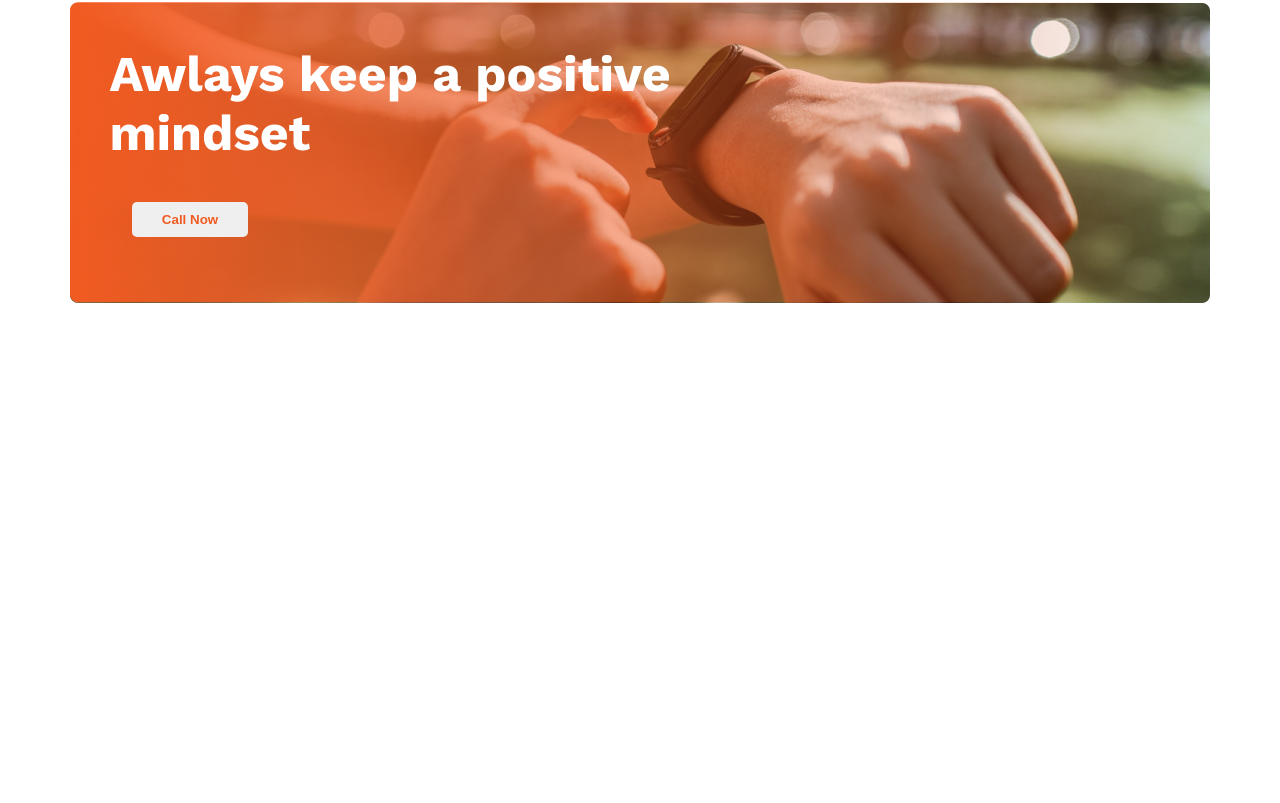
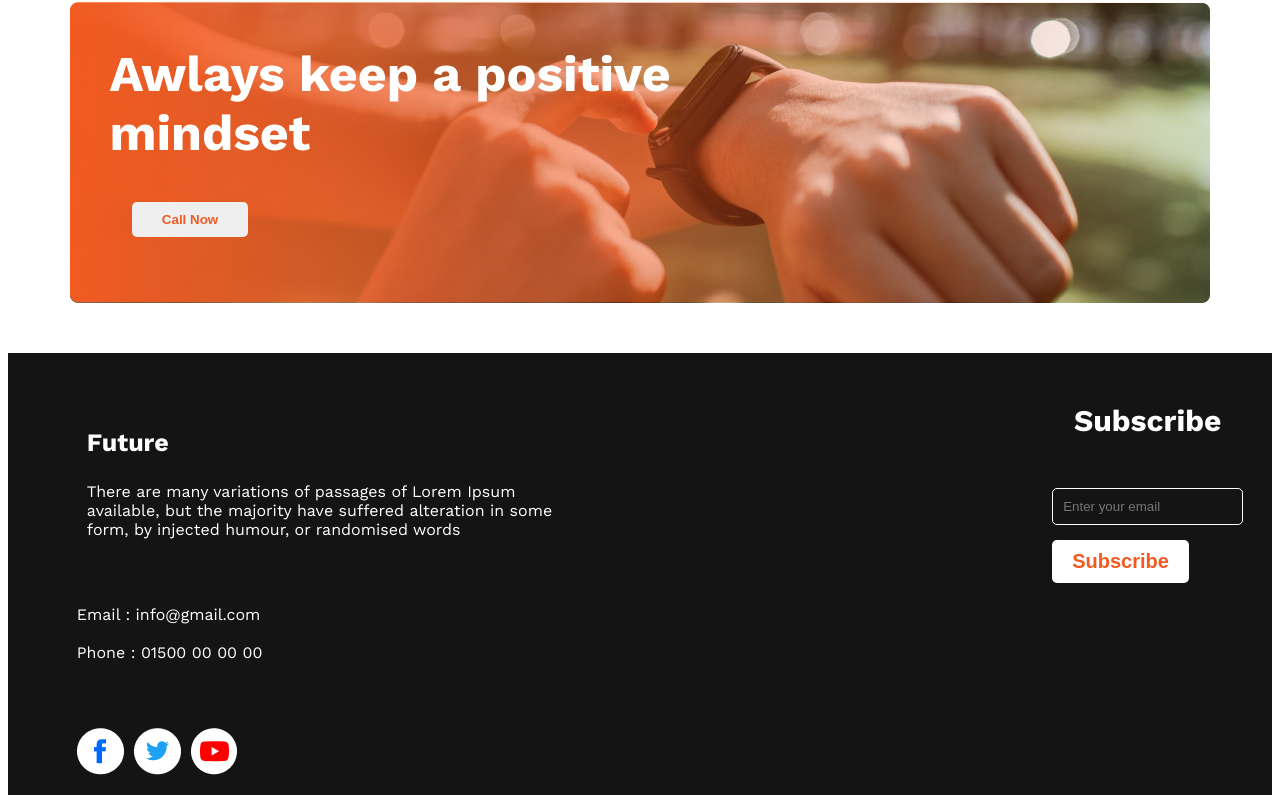
Before and after one commit to JubairBinSayeed/new-year-new-me-practice1, a plain HTML site: page index.html in a window 1280 px wide. Shown: the part 1968-2771 px from the top of the page. Before the commit the page ends 2321 px from the top, so only its background shows below. Drawn offline with nearby package versions, Linux system fonts and the light colour scheme.

Commit message:
footer done , project also done

```diff
--- a/index.html
+++ b/index.html
@@ -70,7 +70,28 @@
         </section>
     </main>
     <footer>
-
+        <section class="footer-grid">
+            <div>
+                <h3 class="footer-section-title">Future</h3>
+            <p class="section-description">There are many variations of passages of Lorem Ipsum<br> available, but the majority have suffered alteration in some <br>form, by injected humour, or randomised words</p>
+            <ul class="connection">
+                <li>Email : info@gmail.com</li><br>
+                <li>Phone : 01500 00 00 00</li>
+            </ul>
+            <ul class="social-links">
+                <li><img src="images/icons/fb.png" alt=""></li>
+                <li><img src="images/icons/twitter.png" alt=""></li>
+                <li><img src="images/icons/youtube.png" alt=""></li>
+            </ul>
+            </div>
+            <div>
+                <h3 class="section-title">Subscribe</h3>
+                <input type="text" name="" placeholder="Enter your email" id="input-email"><br>
+                <div>
+                <button class="btn-new">Subscribe</button>
+                </div>
+            </div>
+        </section>
     </footer>
 </body>
 </html>
--- a/styles/new-year-new-me.css
+++ b/styles/new-year-new-me.css
@@ -12,7 +12,7 @@ body{
     position: absolute;
     margin-top: 600px;
     margin-left: 200px;
-    background-color: rgb(241, 91, 34);
+    background-color: #F15B22;
     color: white;
     border: 0;
     border-radius: 5px;
@@ -112,6 +112,69 @@ body{
     border-radius: 5px;
     margin-top: 200px;
     margin-right: 900px;
-    color: rgb(241, 91, 34);
+    color: #F15B22;
     font-weight: 900;
 }
+
+/* footer styles */
+footer{
+    background-color: #151414;
+}
+.footer-section-title{
+    font-size: 25px;
+    padding-left: 50px;
+    padding-top: 50px;
+    color: white;
+}
+
+.section-description{
+    padding-left: 50px;
+    padding-bottom: 50px;
+    color: white;
+}
+
+.social-links{
+    display: flex;
+    list-style: none;
+    gap: 10px;
+}
+
+.section-title{
+    color: white;
+}
+
+#input-email{
+    padding-top: 10px;
+    padding-bottom: 10px;
+    padding-left: 10px;
+    border: 1px solid white;
+    border-radius: 5px;
+    color: white;
+    background-color: #151414;
+}
+
+.footer-grid{
+    display: flex;
+    justify-content: center;
+    gap: 500px;
+}
+
+.btn-new{
+    font-size: 20px;
+    font-weight: 600;
+    padding-left: 20px;
+    padding-right: 20px;
+    padding-top: 10px;
+    padding-bottom: 10px;
+    margin-top: 15px;
+    background-color: #FFF;
+    color: #F15B22;
+    border: 0;
+    border-radius: 5px;
+}
+
+.connection{
+    color: white;
+    list-style: none;
+    padding-bottom: 50px;
+}
```
